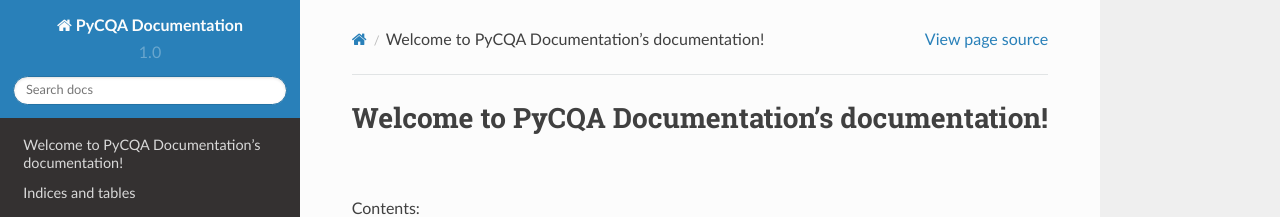
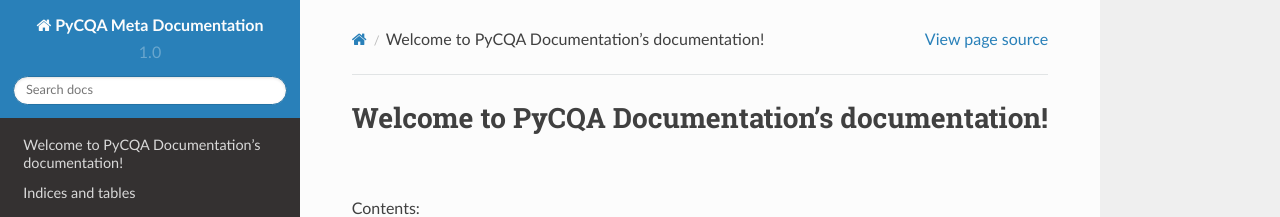
Before and after one commit to PyCQA/meta, a Sphinx documentation site: the page built from source/index.rst, in a window 1280 px wide. Shown: the top 217 px of the page. Built offline with Sphinx 7.4.7 and the Read the Docs theme 2.0.0, drawn with Linux system fonts in a browser that asks for light colours.

Commit message:
Update conf.py

```diff
--- a/source/conf.py
+++ b/source/conf.py
@@ -1,6 +1,6 @@
 # -*- coding: utf-8 -*-
 #
-# PyCQA Documentation documentation build configuration file, created by
+# PyCQA Meta Documentation build configuration file, created by
 # sphinx-quickstart on Fri Jan 29 08:26:21 2016.
 #
 # This file is execfile()d with the current directory set to its
@@ -12,18 +12,14 @@
 # All configuration values have a default; values that are commented out
 # serve to show the default.
 
-import sys
-import os
-
 # If extensions (or modules to document with autodoc) are in another directory,
 # add these directories to sys.path here. If the directory is relative to the
 # documentation root, use os.path.abspath to make it absolute, like shown here.
-#sys.path.insert(0, os.path.abspath('.'))
 
 # -- General configuration ------------------------------------------------
 
 # If your documentation needs a minimal Sphinx version, state it here.
-#needs_sphinx = '1.0'
+needs_sphinx = '1.3'
 
 # Add any Sphinx extension module names here, as strings. They can be
 # extensions coming with Sphinx (named 'sphinx.ext.*') or your custom
@@ -39,13 +35,13 @@
 source_suffix = '.rst'
 
 # The encoding of source files.
-#source_encoding = 'utf-8-sig'
+source_encoding = 'utf-8-sig'
 
 # The master toctree document.
 master_doc = 'index'
 
 # General information about the project.
-project = u'PyCQA Documentation'
+project = u'PyCQA Meta Documentation'
 copyright = u'2016, PyCQA Developers'
 author = u'PyCQA Developers'
 
@@ -65,39 +61,12 @@
 # Usually you set "language" from the command line for these cases.
 language = None
 
-# There are two options for replacing |today|: either, you set today to some
-# non-false value, then it is used:
-#today = ''
-# Else, today_fmt is used as the format for a strftime call.
-#today_fmt = '%B %d, %Y'
-
 # List of patterns, relative to source directory, that match files and
 # directories to ignore when looking for source files.
 exclude_patterns = []
 
-# The reST default role (used for this markup: `text`) to use for all
-# documents.
-#default_role = None
-
-# If true, '()' will be appended to :func: etc. cross-reference text.
-#add_function_parentheses = True
-
-# If true, the current module name will be prepended to all description
-# unit titles (such as .. function::).
-#add_module_names = True
-
-# If true, sectionauthor and moduleauthor directives will be shown in the
-# output. They are ignored by default.
-#show_authors = False
-
 # The name of the Pygments (syntax highlighting) style to use.
 pygments_style = 'sphinx'
-
-# A list of ignored prefixes for module index sorting.
-#modindex_common_prefix = []
-
-# If true, keep warnings as "system message" paragraphs in the built documents.
-#keep_warnings = False
 
 # If true, `todo` and `todoList` produce output, else they produce nothing.
 todo_include_todos = False
@@ -112,26 +81,26 @@
 # Theme options are theme-specific and customize the look and feel of a theme
 # further.  For a list of options available for each theme, see the
 # documentation.
-#html_theme_options = {}
+# html_theme_options = {}
 
 # Add any paths that contain custom themes here, relative to this directory.
-#html_theme_path = []
+# html_theme_path = []
 
 # The name for this set of Sphinx documents.  If None, it defaults to
 # "<project> v<release> documentation".
-#html_title = None
+# html_title = None
 
 # A shorter title for the navigation bar.  Default is the same as html_title.
-#html_short_title = None
+# html_short_title = None
 
 # The name of an image file (relative to this directory) to place at the top
 # of the sidebar.
-#html_logo = None
+# html_logo = None
 
 # The name of an image file (within the static path) to use as favicon of the
 # docs.  This file should be a Windows icon file (.ico) being 16x16 or 32x32
 # pixels large.
-#html_favicon = None
+# html_favicon = None
 
 # Add any paths that contain custom static files (such as style sheets) here,
 # relative to this directory. They are copied after the builtin static files,
@@ -141,109 +110,109 @@
 # Add any extra paths that contain custom files (such as robots.txt or
 # .htaccess) here, relative to this directory. These files are copied
 # directly to the root of the documentation.
-#html_extra_path = []
+# html_extra_path = []
 
 # If not '', a 'Last updated on:' timestamp is inserted at every page bottom,
 # using the given strftime format.
-#html_last_updated_fmt = '%b %d, %Y'
+# html_last_updated_fmt = '%b %d, %Y'
 
 # If true, SmartyPants will be used to convert quotes and dashes to
 # typographically correct entities.
-#html_use_smartypants = True
+# html_use_smartypants = True
 
 # Custom sidebar templates, maps document names to template names.
-#html_sidebars = {}
+# html_sidebars = {}
 
 # Additional templates that should be rendered to pages, maps page names to
 # template names.
-#html_additional_pages = {}
+# html_additional_pages = {}
 
 # If false, no module index is generated.
-#html_domain_indices = True
+# html_domain_indices = True
 
 # If false, no index is generated.
-#html_use_index = True
+# html_use_index = True
 
 # If true, the index is split into individual pages for each letter.
-#html_split_index = False
+# html_split_index = False
 
 # If true, links to the reST sources are added to the pages.
-#html_show_sourcelink = True
+# html_show_sourcelink = True
 
 # If true, "Created using Sphinx" is shown in the HTML footer. Default is True.
-#html_show_sphinx = True
+# html_show_sphinx = True
 
 # If true, "(C) Copyright ..." is shown in the HTML footer. Default is True.
-#html_show_copyright = True
+# html_show_copyright = True
 
 # If true, an OpenSearch description file will be output, and all pages will
 # contain a <link> tag referring to it.  The value of this option must be the
 # base URL from which the finished HTML is served.
-#html_use_opensearch = ''
+# html_use_opensearch = ''
 
 # This is the file name suffix for HTML files (e.g. ".xhtml").
-#html_file_suffix = None
+# html_file_suffix = None
 
 # Language to be used for generating the HTML full-text search index.
 # Sphinx supports the following languages:
 #   'da', 'de', 'en', 'es', 'fi', 'fr', 'hu', 'it', 'ja'
 #   'nl', 'no', 'pt', 'ro', 'ru', 'sv', 'tr'
-#html_search_language = 'en'
+# html_search_language = 'en'
 
 # A dictionary with options for the search language support, empty by default.
 # Now only 'ja' uses this config value
-#html_search_options = {'type': 'default'}
+# html_search_options = {'type': 'default'}
 
 # The name of a javascript file (relative to the configuration directory) that
 # implements a search results scorer. If empty, the default will be used.
-#html_search_scorer = 'scorer.js'
+# html_search_scorer = 'scorer.js'
 
 # Output file base name for HTML help builder.
-htmlhelp_basename = 'PyCQADocumentationdoc'
+htmlhelp_basename = 'PyCQAMetaDocumentationdoc'
 
 # -- Options for LaTeX output ---------------------------------------------
 
 latex_elements = {
-# The paper size ('letterpaper' or 'a4paper').
-#'papersize': 'letterpaper',
+    # The paper size ('letterpaper' or 'a4paper').
+    # 'papersize': 'letterpaper',
 
-# The font size ('10pt', '11pt' or '12pt').
-#'pointsize': '10pt',
+    # The font size ('10pt', '11pt' or '12pt').
+    # 'pointsize': '10pt',
 
-# Additional stuff for the LaTeX preamble.
-#'preamble': '',
+    # Additional stuff for the LaTeX preamble.
+    # 'preamble': '',
 
-# Latex figure (float) alignment
-#'figure_align': 'htbp',
+    # Latex figure (float) alignment
+    # 'figure_align': 'htbp',
 }
 
 # Grouping the document tree into LaTeX files. List of tuples
 # (source start file, target name, title,
 #  author, documentclass [howto, manual, or own class]).
 latex_documents = [
-    (master_doc, 'PyCQADocumentation.tex', u'PyCQA Documentation Documentation',
+    (master_doc, 'PyCQAMetaDocumentation.tex', u'PyCQA Meta Documentation',
      u'PyCQA Developers', 'manual'),
 ]
 
 # The name of an image file (relative to this directory) to place at the top of
 # the title page.
-#latex_logo = None
+# latex_logo = None
 
 # For "manual" documents, if this is true, then toplevel headings are parts,
 # not chapters.
-#latex_use_parts = False
+# latex_use_parts = False
 
 # If true, show page references after internal links.
-#latex_show_pagerefs = False
+# latex_show_pagerefs = False
 
 # If true, show URL addresses after external links.
-#latex_show_urls = False
+# latex_show_urls = False
 
 # Documents to append as an appendix to all manuals.
-#latex_appendices = []
+# latex_appendices = []
 
 # If false, no module index is generated.
-#latex_domain_indices = True
+# latex_domain_indices = True
 
 
 # -- Options for manual page output ---------------------------------------
@@ -251,12 +220,12 @@
 # One entry per manual page. List of tuples
 # (source start file, name, description, authors, manual section).
 man_pages = [
-    (master_doc, 'pycqadocumentation', u'PyCQA Documentation Documentation',
+    (master_doc, 'pycqametadocumentation', u'PyCQA Meta Documentation',
      [author], 1)
 ]
 
 # If true, show URL addresses after external links.
-#man_show_urls = False
+# man_show_urls = False
 
 
 # -- Options for Texinfo output -------------------------------------------
@@ -265,19 +234,19 @@
 # (source start file, target name, title, author,
 #  dir menu entry, description, category)
 texinfo_documents = [
-    (master_doc, 'PyCQADocumentation', u'PyCQA Documentation Documentation',
-     author, 'PyCQADocumentation', 'One line description of project.',
+    (master_doc, 'PyCQAMetaDocumentation', u'PyCQA Meta Documentation',
+     author, 'PyCQAMetaDocumentation', 'Meta documentation for the PyCQA',
      'Miscellaneous'),
 ]
 
 # Documents to append as an appendix to all manuals.
-#texinfo_appendices = []
+# texinfo_appendices = []
 
 # If false, no module index is generated.
-#texinfo_domain_indices = True
+# texinfo_domain_indices = True
 
 # How to display URL addresses: 'footnote', 'no', or 'inline'.
-#texinfo_show_urls = 'footnote'
+# texinfo_show_urls = 'footnote'
 
 # If true, do not generate a @detailmenu in the "Top" node's menu.
-#texinfo_no_detailmenu = False
+# texinfo_no_detailmenu = False
```
